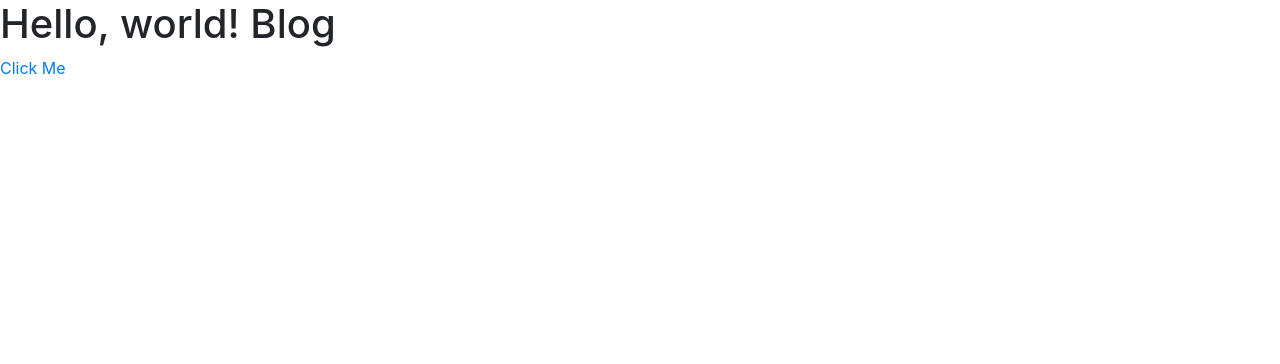
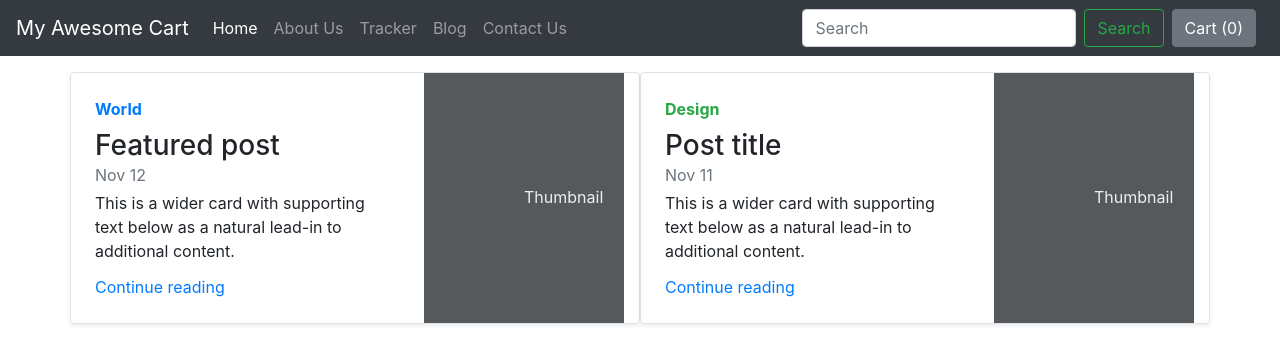
Before and after one commit to aaryan-gupta/Django, a Django app: page /blog/ in a window 1280 px wide. Shown: the top 364 px of the page. Run offline with Django 3.2, Linux system fonts and the light colour scheme; some libraries are stand-ins or nearby versions.

Commit message:
59 creating the blog

```diff
--- /dev/null
+++ b/MyAwesomeCart/mac/blog/templates/blog/basic.html
@@ -0,0 +1,76 @@
+<!doctype html>
+<html lang="en">
+
+	<head>
+		<meta charset="utf-8">
+		<meta name="viewport" content="width=device-width, initial-scale=1, shrink-to-fit=no">
+		<!-- <link rel="stylesheet" href="https://cdn.jsdelivr.net/npm/bootstrap@4.6.0/dist/css/bootstrap.min.css"
+			integrity="sha384-B0vP5xmATw1+K9KRQjQERJvTumQW0nPEzvF6L/Z6nronJ3oUOFUFpCjEUQouq2+l" crossorigin="anonymous"> -->
+		<link rel="stylesheet" href="https://stackpath.bootstrapcdn.com/bootstrap/4.2.1/css/bootstrap.min.css"
+			integrity="sha384-GJzZqFGwb1QTTN6wy59ffF1BuGJpLSa9DkKMp0DgiMDm4iYMj70gZWKYbI706tWS" crossorigin="anonymous">
+		<title>{% block title %} {% endblock %}</title>
+		{% block css %} {% endblock %}
+	</head>
+
+	<body>
+		<nav class="navbar navbar-expand-lg navbar-dark bg-dark">
+			<a class="navbar-brand" href="/shop">My Awesome Cart</a>
+			<button class="navbar-toggler" type="button" data-toggle="collapse" data-target="#navbarSupportedContent"
+				aria-controls="navbarSupportedContent" aria-expanded="false" aria-label="Toggle navigation">
+				<span class="navbar-toggler-icon"></span>
+			</button>
+
+			<div class="collapse navbar-collapse" id="navbarSupportedContent">
+				<ul class="navbar-nav mr-auto">
+					<li class="nav-item active">
+						<a class="nav-link" href="/shop">Home <span class="sr-only">(current)</span></a>
+					</li>
+					<li class="nav-item">
+						<a class="nav-link" href="/shop/about">About Us</a>
+					</li>
+					<li class="nav-item">
+						<a class="nav-link" href="/shop/tracker">Tracker</a>
+					</li>
+					<li class="nav-item">
+						<a class="nav-link" href="/blog">Blog</a>
+					</li>
+					<li class="nav-item">
+						<a class="nav-link" href="/shop/contact">Contact Us</a>
+					</li>
+				</ul>
+				<form class="form-inline my-2 my-lg-0">
+					<input class="form-control mr-sm-2" type="search" placeholder="Search" aria-label="Search">
+					<button class="btn btn-outline-success my-2 my-sm-0" type="submit">Search</button>
+				</form>
+				<button type="button" class="btn btn-secondary mx-2" id="popcart" data-container="body"
+					data-toggle="popover" data-placement="bottom" data-content="Bottom popover" data-html="true">
+					Cart (<span id="cart">0</span>)
+				</button>
+			</div>
+		</nav>
+
+		{% block body %} {% endblock %}
+
+		<!-- <script src="https://code.jquery.com/jquery-3.5.1.slim.min.js"
+			integrity="sha384-DfXdz2htPH0lsSSs5nCTpuj/zy4C+OGpamoFVy38MVBnE+IbbVYUew+OrCXaRkfj"
+			crossorigin="anonymous"></script>
+		<script src="https://cdn.jsdelivr.net/npm/bootstrap@4.6.0/dist/js/bootstrap.bundle.min.js"
+			integrity="sha384-Piv4xVNRyMGpqkS2by6br4gNJ7DXjqk09RmUpJ8jgGtD7zP9yug3goQfGII0yAns"
+			crossorigin="anonymous"></script> -->
+		<!-- <script src="https://code.jquery.com/jquery-3.3.1.slim.min.js"
+			integrity="sha384-q8i/X+965DzO0rT7abK41JStQIAqVgRVzpbzo5smXKp4YfRvH+8abtTE1Pi6jizo"
+			crossorigin="anonymous"></script> -->
+
+		<script src="https://code.jquery.com/jquery-3.6.0.min.js"
+			integrity="sha256-/xUj+3OJU5yExlq6GSYGSHk7tPXikynS7ogEvDej/m4=" crossorigin="anonymous"></script>
+		<script src="https://cdnjs.cloudflare.com/ajax/libs/popper.js/1.14.6/umd/popper.min.js"
+			integrity="sha384-wHAiFfRlMFy6i5SRaxvfOCifBUQy1xHdJ/yoi7FRNXMRBu5WHdZYu1hA6ZOblgut"
+			crossorigin="anonymous"></script>
+		<script src="https://stackpath.bootstrapcdn.com/bootstrap/4.2.1/js/bootstrap.min.js"
+			integrity="sha384-B0UglyR+jN6CkvvICOB2joaf5I4l3gm9GU6Hc1og6Ls7i6U/mkkaduKaBhlAXv9k"
+			crossorigin="anonymous"></script>
+
+		{% block js %} {% endblock %}
+	</body>
+
+</html>
--- a/MyAwesomeCart/mac/blog/templates/blog/index.html
+++ b/MyAwesomeCart/mac/blog/templates/blog/index.html
@@ -1,39 +1,74 @@
-<!doctype html>
-<html lang="en">
+{% extends "blog/basic.html" %}
 
-	<head>
-		<!-- Required meta tags -->
-		<meta charset="utf-8">
-		<meta name="viewport" content="width=device-width, initial-scale=1, shrink-to-fit=no">
+{% block title %} Blog - My Awesome Cart {% endblock %}
 
-		<!-- Bootstrap CSS -->
-		<link rel="stylesheet" href="https://cdn.jsdelivr.net/npm/bootstrap@4.6.0/dist/css/bootstrap.min.css"
-			integrity="sha384-B0vP5xmATw1+K9KRQjQERJvTumQW0nPEzvF6L/Z6nronJ3oUOFUFpCjEUQouq2+l" crossorigin="anonymous">
+{% block body %}
 
-		<title>Hello, world!</title>
-	</head>
+{% load static %}
 
-	<body>
-		<h1>Hello, world! Blog</h1>
+<!-- <h1>Hello, world! Blog</h1>
 	{% load static %}
-		<a href="{% static 'blog/mystatic.txt' %}">Click Me</a>
+	<a href="{% static 'blog/mystatic.txt' %}">Click Me</a> -->
 
-		<!-- Optional JavaScript; choose one of the two! -->
+<div class="container mt-3">
+	<div class="row my-2">
+		<div class="col-md-6">
+			<div class="row g-0 border rounded overflow-hidden flex-md-row mb-4 shadow-sm h-md-250 position-relative">
+				<div class="col p-4 d-flex flex-column position-static">
+					<strong class="d-inline-block mb-2 text-primary">World</strong>
+					<h3 class="mb-0">Featured post</h3>
+					<div class="mb-1 text-muted">Nov 12</div>
+					<p class="card-text mb-auto">This is a wider card with supporting text below as a natural
+						lead-in to
+						additional content.</p>
+					<a href="#" class="stretched-link">Continue reading</a>
+				</div>
+				<div class="col-auto d-none d-lg-block">
+					<svg class="bd-placeholder-img" width="200" height="250" xmlns="http://www.w3.org/2000/svg"
+						role="img" aria-label="Placeholder: Thumbnail" preserveAspectRatio="xMidYMid slice"
+						focusable="false">
+						<title>Placeholder</title>
+						<rect width="100%" height="100%" fill="#55595c"></rect><text x="50%" y="50%" fill="#eceeef"
+							dy=".3em">Thumbnail</text>
+					</svg>
 
-		<!-- Option 1: jQuery and Bootstrap Bundle (includes Popper) -->
-		<script src="https://code.jquery.com/jquery-3.5.1.slim.min.js"
+				</div>
+			</div>
+		</div>
+		<div class="col-md-6">
+			<div class="row g-0 border rounded overflow-hidden flex-md-row mb-4 shadow-sm h-md-250 position-relative">
+				<div class="col p-4 d-flex flex-column position-static">
+					<strong class="d-inline-block mb-2 text-success">Design</strong>
+					<h3 class="mb-0">Post title</h3>
+					<div class="mb-1 text-muted">Nov 11</div>
+					<p class="mb-auto">This is a wider card with supporting text below as a natural lead-in to
+						additional
+						content.</p>
+					<a href="#" class="stretched-link">Continue reading</a>
+				</div>
+				<div class="col-auto d-none d-lg-block">
+					<svg class="bd-placeholder-img" width="200" height="250" xmlns="http://www.w3.org/2000/svg"
+						role="img" aria-label="Placeholder: Thumbnail" preserveAspectRatio="xMidYMid slice"
+						focusable="false">
+						<title>Placeholder</title>
+						<rect width="100%" height="100%" fill="#55595c"></rect><text x="50%" y="50%" fill="#eceeef"
+							dy=".3em">Thumbnail</text>
+					</svg>
+
+				</div>
+			</div>
+		</div>
+	</div>
+</div>
+
+{% endblock %}
+
+<!-- <script src="https://code.jquery.com/jquery-3.5.1.slim.min.js"
 	integrity="sha384-DfXdz2htPH0lsSSs5nCTpuj/zy4C+OGpamoFVy38MVBnE+IbbVYUew+OrCXaRkfj"
 	crossorigin="anonymous"></script>
 <script src="https://cdn.jsdelivr.net/npm/bootstrap@4.6.0/dist/js/bootstrap.bundle.min.js"
 	integrity="sha384-Piv4xVNRyMGpqkS2by6br4gNJ7DXjqk09RmUpJ8jgGtD7zP9yug3goQfGII0yAns"
 	crossorigin="anonymous"></script>
-
-		<!-- Option 2: Separate Popper and Bootstrap JS -->
-		<!--
-    <script src="https://code.jquery.com/jquery-3.5.1.slim.min.js" integrity="sha384-DfXdz2htPH0lsSSs5nCTpuj/zy4C+OGpamoFVy38MVBnE+IbbVYUew+OrCXaRkfj" crossorigin="anonymous"></script>
-    <script src="https://cdn.jsdelivr.net/npm/popper.js@1.16.1/dist/umd/popper.min.js" integrity="sha384-9/reFTGAW83EW2RDu2S0VKaIzap3H66lZH81PoYlFhbGU+6BZp6G7niu735Sk7lN" crossorigin="anonymous"></script>
-    <script src="https://cdn.jsdelivr.net/npm/bootstrap@4.6.0/dist/js/bootstrap.min.js" integrity="sha384-+YQ4JLhjyBLPDQt//I+STsc9iw4uQqACwlvpslubQzn4u2UU2UFM80nGisd026JF" crossorigin="anonymous"></script>
-    -->
 </body>
 
-</html>
+</html> -->
--- a/MyAwesomeCart/mac/blog/urls.py
+++ b/MyAwesomeCart/mac/blog/urls.py
@@ -3,5 +3,6 @@ from django.urls import path
 from . import views
 
 urlpatterns = [
-    path("", views.index, name = "ShopHome")
+    path("", views.index, name = "blogHome"),
+    path("blogpost/", views.blogpost, name = "blogPost")
 ]
--- a/MyAwesomeCart/mac/blog/views.py
+++ b/MyAwesomeCart/mac/blog/views.py
@@ -6,3 +6,6 @@ from django.http import HttpResponse
 def index(request):
 	# return HttpResponse("Index Blog")
 	return render(request, "blog/index.html")
+
+def blogpost(request):
+	return render(request, "blog/blogpost.html")
```
Also changed, not shown: MyAwesomeCart/mac/blog/templates/blog/blogpost.html (added, +41 -0 lines). Lines whose indentation alone changed are shown as unchanged.
